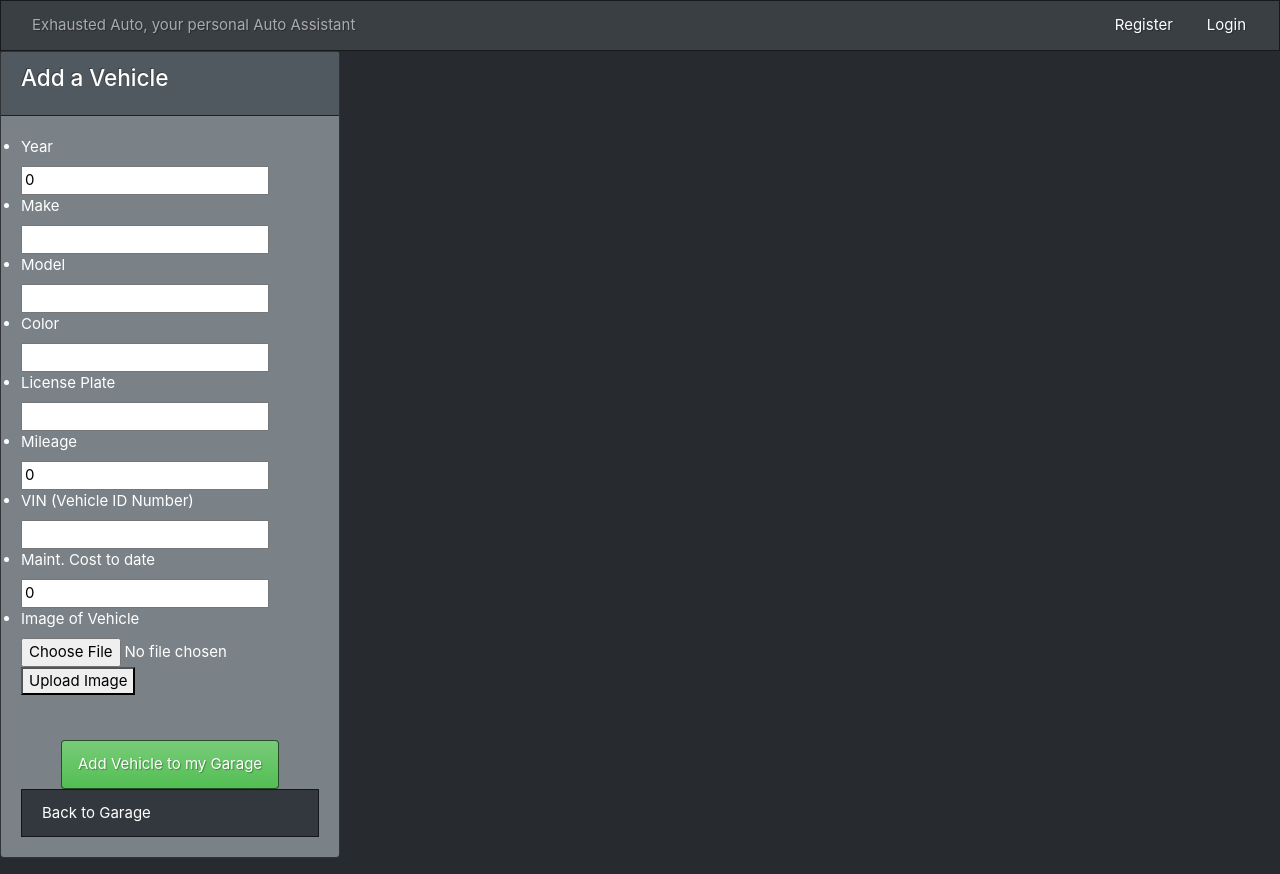
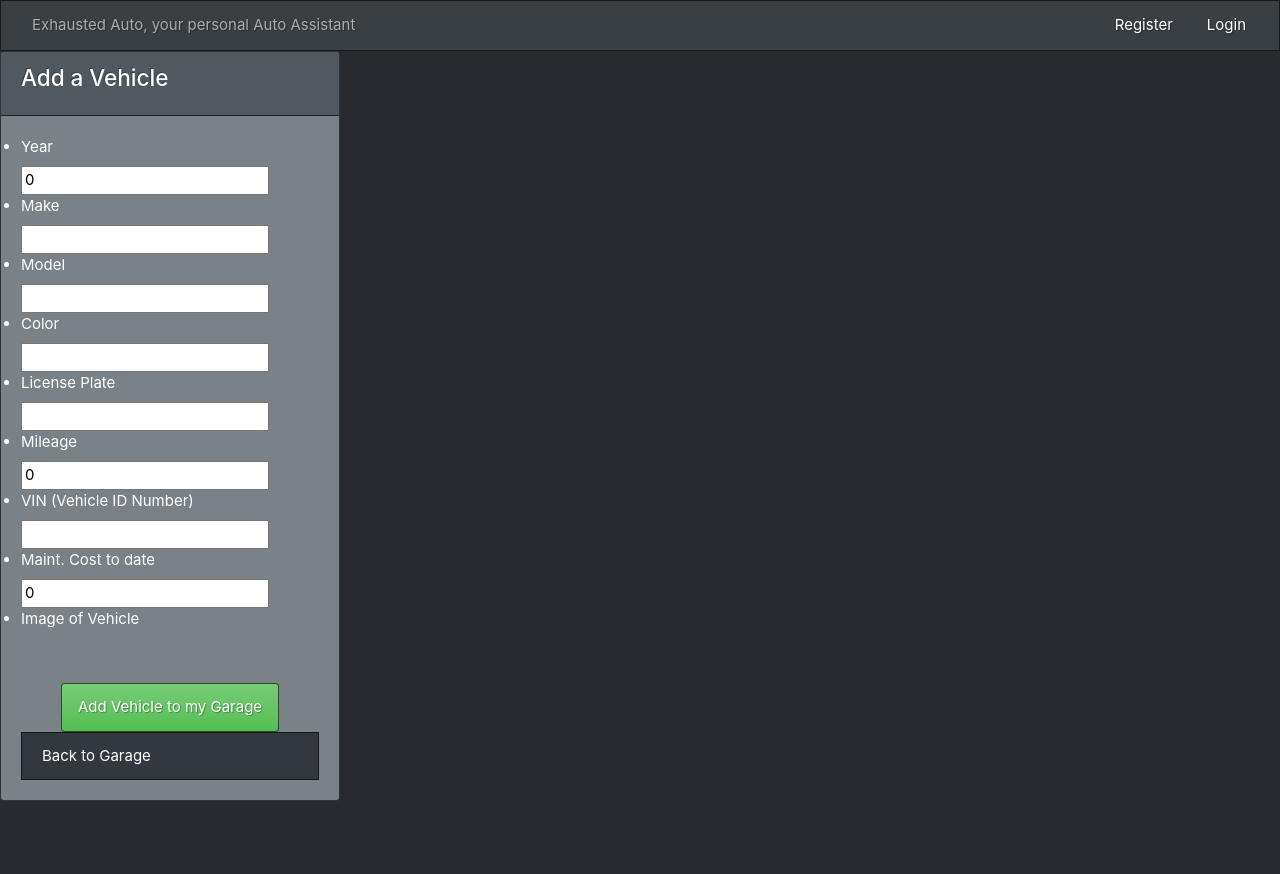
Before and after one commit to matthewkeplinger/Capstone_Fleet_Frontend, a React (Create React App) app in the folder fleet_manager/: page /add_vehicle in a window 1280 px wide. After the commit the page ends 817 px from the top, so only its background shows below. Built offline with nearby package versions, Linux system fonts and the light colour scheme.

Commit message:
Modified ImageUploader using Cloudinary

```diff
--- a/fleet_manager/package.json
+++ b/fleet_manager/package.json
@@ -7,6 +7,7 @@
     "@testing-library/react": "^11.2.7",
     "@testing-library/user-event": "^12.8.3",
     "axios": "^0.22.0",
+    "cloudinary-react": "^1.7.0",
     "jwt-decode": "^3.1.2",
     "react": "^17.0.2",
     "react-dom": "^17.0.2",
--- a/fleet_manager/public/index.html
+++ b/fleet_manager/public/index.html
@@ -40,5 +40,6 @@
       To begin the development, run `npm start` or `yarn start`.
       To create a production bundle, use `npm run build` or `yarn build`.
     -->
+</script>
   </body>
 </html>
--- a/fleet_manager/src/components/AddVehicle/AddVehicle.jsx
+++ b/fleet_manager/src/components/AddVehicle/AddVehicle.jsx
@@ -70,7 +70,6 @@ class AddVehicle extends Component {
                         <li><label>Maint. Cost to date</label></li>
                           <input name="vehicleMaintCost" onChange={this.handleChange} value={this.state.vehicleMaintCost}/>
                           <li><label>Image of Vehicle</label></li>
-                          <ImageUploader />
                         <br /><br />
                         <ul><button type = "submit" class = "btn btn-success">Add Vehicle to my Garage</button></ul>
                         <li class="list-group-item d-flex justify-content-between align-items-center"><Link to = {{pathname: '/garage'}}> Back to Garage </Link></li>
--- a/fleet_manager/src/components/Garage/Garage.jsx
+++ b/fleet_manager/src/components/Garage/Garage.jsx
@@ -54,7 +54,7 @@ class Garage extends Component {
                         })}
                     </tbody>
                 </table>
-                <Link to = {{pathname: '/add_vehicle'}}> Add a Vehicle </Link>
+                <Link to = {{pathname: '/add_vehicle'}}>Add a Vehicle </Link>
             </div>
         );
     }
--- a/fleet_manager/src/components/ImageUploader/ImageUploader.js
+++ b/fleet_manager/src/components/ImageUploader/ImageUploader.js
@@ -1,29 +1,32 @@
-import React, { Component } from 'react';
+import React , { useState }from 'react';
 import axios from 'axios';
+import {Image} from 'cloudinary-react';
 
-class ImageUploader extends Component {
-    state = {
-        selectedFile: null
-    }
+function ImageUploader() {
+    const [imageSelected, setImageSelected] = useState("");
 
-    fileSelectedHandler = event => {
-        this.setState({
-            selectedFile: event.target.files[0]
-        })
-    }
+    const uploadImage = (files) => {
+        const formData = new formData();
+        formData.append("file", imageSelected);
+        formData.append("upload_preset", "qoc0z1eq")
 
-    fileUploadHandler = event => {
-        axios.post('');
-    }
-    render() {
-        return (
-            <div>
-                <input type="file" onChange = {this.fileSelectedHandler}/>
-                <button onClick={this.fileUploadHandler}>Upload Image</button>
-            </div>
+        axios.post(
+            "https://api.cloudinary.com/v1_1/dj6u5jy2g/image/upload", formData).then((response) => {
+                console.log(response);
+        });
+    };
+    return (
+        <div>
+            <input type = "file" onChange = {(event) =>{
+                setImageSelected(event.target.files[0]);
+            }}
+            />
+            <button onClick={uploadImage}>Upload Image</button>
 
-          );
-    }
+            {/* Could move this to vehicle Details; use URL as constant; add ID to DB;   */}
+            {/* const imgURL = "" */}
+            <Image cloudName="dj6u5jy2g" publicId = ""/>
+        </div>
+    )
 }
-
 export default ImageUploader;
--- a/fleet_manager/src/components/VehicleDetail/VehicleDetail.jsx
+++ b/fleet_manager/src/components/VehicleDetail/VehicleDetail.jsx
@@ -1,6 +1,7 @@
 import React from 'react';
 import { Link } from 'react-router-dom';
 import ServiceRecords from '../ServiceRecords/ServiceRecords';
+import ImageUploader from '../ImageUploader/ImageUploader';
 
 //Pull Vehicle info from garage to populate Vehicle Data
 function VehicleDetails(props) {
@@ -10,6 +11,7 @@ function VehicleDetails(props) {
                 <div class = "card-body">
                     {props.location.state.vehicles.map((element) =>
                     <>
+                    <ImageUploader />
                     <h4>Vehicle: {element.year} {element.make} {element.model}</h4>
                     <h4>VIN: {element.VIN}</h4>
                     <h4>Mileage: {element.mileage}</h4>
```
Also changed, not shown: 1 other file (tests, documents, lock files or other folders).
